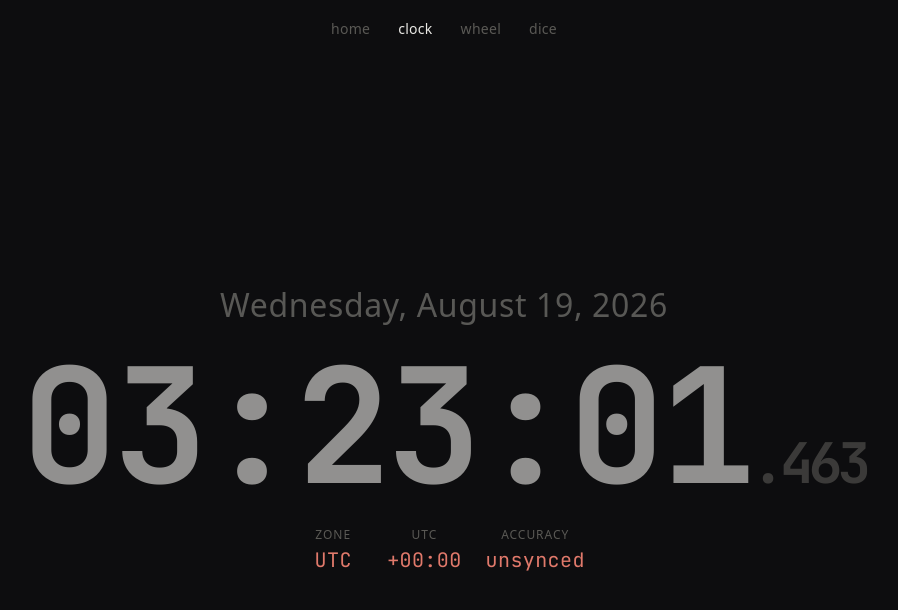
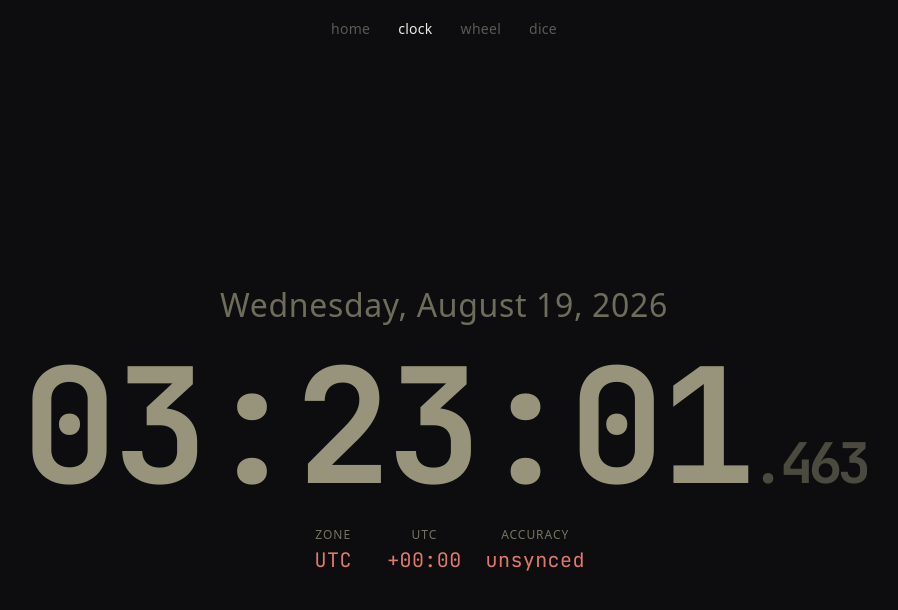
Before and after one commit to max-philip/sandbox-pages, a React (Vite) app: page /clock in a window 1280 px wide. Shown: the top 610 px of the page, without its empty margins (196-1094 px from the left). Built offline with nearby package versions, Linux system fonts and the light colour scheme; no server answers.

Commit message:
icon change, clock colour

```diff
--- a/index.html
+++ b/index.html
@@ -2,7 +2,7 @@
 <html lang="en">
   <head>
     <meta charset="UTF-8" />
-    <link rel="icon" type="image/svg+xml" href="/popsicle-svgrepo-com.svg" />
+    <link rel="icon" type="image/svg+xml" href="/genetic-algorithm-svgrepo-com.svg" />
     <meta name="viewport" content="width=device-width, initial-scale=1.0" />
     <link rel="preconnect" href="https://fonts.googleapis.com" />
     <link rel="preconnect" href="https://fonts.gstatic.com" crossorigin />
--- a/src/pages/Clock.module.scss
+++ b/src/pages/Clock.module.scss
@@ -8,7 +8,7 @@
 .date {
   display: block;
   font-size: clamp(0.9rem, 3vw, 2rem);
-  color: var(--muted);
+  color: color-mix(in srgb, var(--clock-fg) 70%, transparent);
   letter-spacing: 0.02em;
   transition: opacity 250ms ease;
 
@@ -25,6 +25,7 @@
   display: block;
   font-family: "JetBrains Mono", var(--font-mono);
   font-weight: 700;
+  color: var(--clock-fg);
   font-size: clamp(3rem, 15vw, 10rem);
   font-variant-numeric: tabular-nums;
   letter-spacing: -0.03em;
@@ -42,7 +43,7 @@
 
 .ms {
   font-size: 0.35em;
-  color: var(--dim);
+  color: color-mix(in srgb, var(--clock-fg) 45%, transparent);
   vertical-align: baseline;
 }
 
@@ -51,7 +52,7 @@
   display: flex;
   gap: 1.5rem;
   font-size: clamp(0.85rem, 2.2vw, 1.25rem);
-  color: var(--muted);
+  color: color-mix(in srgb, var(--clock-fg) 70%, transparent);
   letter-spacing: 0.02em;
   transition: opacity 250ms ease;
 
@@ -72,7 +73,7 @@
 }
 
 .key {
-  color: var(--dim);
+  color: color-mix(in srgb, var(--clock-fg) 45%, transparent);
   text-transform: uppercase;
   font-size: 0.75rem;
   letter-spacing: 0.08em;
--- a/src/pages/Clock.tsx
+++ b/src/pages/Clock.tsx
@@ -1,5 +1,14 @@
+import { useState, type CSSProperties } from "react";
 import { useExactTime } from "../lib/useExactTime";
 import styles from "./Clock.module.scss";
+
+/** Random light color so the clock text isn't the same on every load — always readable on the dark background. */
+function randomLightColor(): string {
+  const h = Math.floor(Math.random() * 360);
+  const s = 45 + Math.floor(Math.random() * 30);
+  const l = 75 + Math.floor(Math.random() * 15);
+  return `hsl(${h} ${s}% ${l}%)`;
+}
 
 const fmt = new Intl.DateTimeFormat(undefined, {
   hour: "2-digit",
@@ -31,9 +40,13 @@ export default function Clock() {
   const { now, status, uncertainty } = useExactTime();
   const d = new Date(now);
   const ms = String(d.getMilliseconds()).padStart(3, "0");
+  const [clockColor] = useState(randomLightColor);
 
   return (
-    <div className={styles.page}>
+    <div
+      className={styles.page}
+      style={{ "--clock-fg": clockColor } as CSSProperties}
+    >
       <time
         className={styles.date}
         data-status={status}
```
Also changed, not shown: public/genetic-algorithm-svgrepo-com.svg (added).
